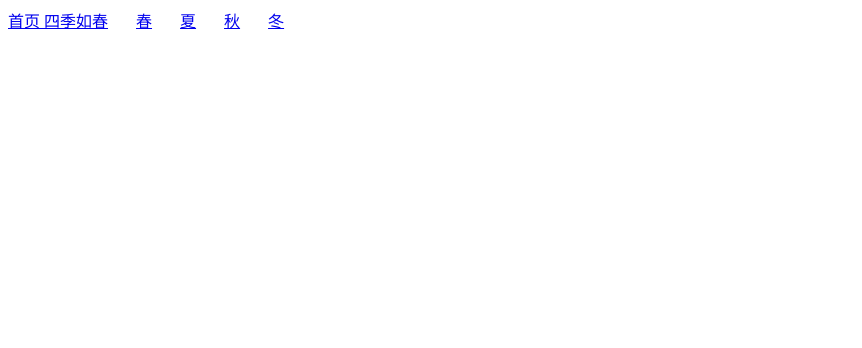
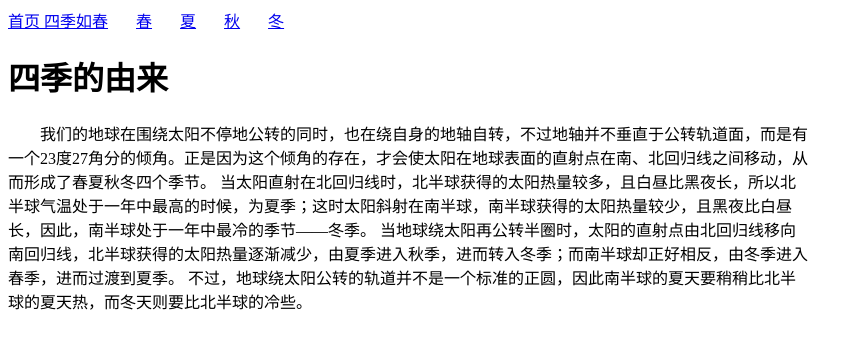
Before and after one commit to hudahang2018/dahang, a plain HTML site: page 春夏秋冬/index.html in a window 1280 px wide. Shown: the whole page, without its empty margins (0-862 px from the left). Drawn offline with Linux system fonts and the light colour scheme.

Commit message:
修改的春夏秋冬

```diff
--- a/春夏秋冬/index.html
+++ b/春夏秋冬/index.html
@@ -5,11 +5,26 @@
     <meta name="viewport" content="width=device-width, initial-scale=1.0">
     <meta http-equiv="X-UA-Compatible" content="ie=edge">
     <title>春夏 秋冬</title>
+    <style>
+        .sjyl{
+            width: 800px;
+            text-indent: 2em;
+
+        }
+
+
+    </style>
+
 </head>
 <body>
         <a href="index.html">首页   四季如春</a> &nbsp;&nbsp;&nbsp;&nbsp;&nbsp; <a href="html/chun.html">春</a>
         &nbsp;&nbsp;&nbsp;&nbsp;&nbsp; <a href="html/xia.html">夏</a> &nbsp;&nbsp;&nbsp;&nbsp;&nbsp;
         <a href="html/qiu.html">秋</a>  &nbsp;&nbsp;&nbsp;&nbsp;&nbsp; <a href="html/dong.html">冬</a>
+        <h1>四季的由来</h1>
+        <p class="sjyl">我们的地球在围绕太阳不停地公转的同时，也在绕自身的地轴自转，不过地轴并不垂直于公转轨道面，而是有一个23度27角分的倾角。正是因为这个倾角的存在，才会使太阳在地球表面的直射点在南、北回归线之间移动，从而形成了春夏秋冬四个季节。
+            当太阳直射在北回归线时，北半球获得的太阳热量较多，且白昼比黑夜长，所以北半球气温处于一年中最高的时候，为夏季；这时太阳斜射在南半球，南半球获得的太阳热量较少，且黑夜比白昼长，因此，南半球处于一年中最冷的季节——冬季。
+            当地球绕太阳再公转半圈时，太阳的直射点由北回归线移向南回归线，北半球获得的太阳热量逐渐减少，由夏季进入秋季，进而转入冬季；而南半球却正好相反，由冬季进入春季，进而过渡到夏季。
+            不过，地球绕太阳公转的轨道并不是一个标准的正圆，因此南半球的夏天要稍稍比北半球的夏天热，而冬天则要比北半球的冷些。</p>
 
 </body>
 </html>
```
